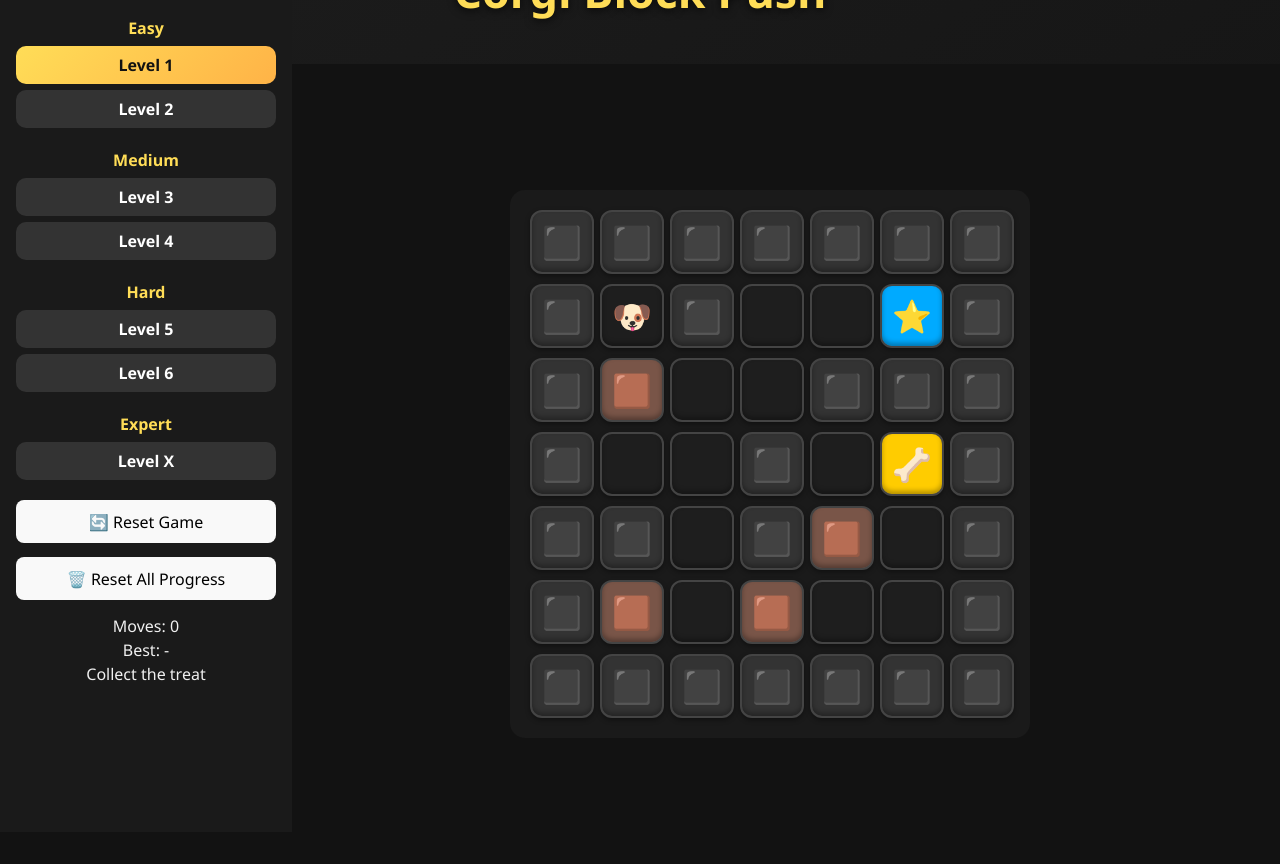
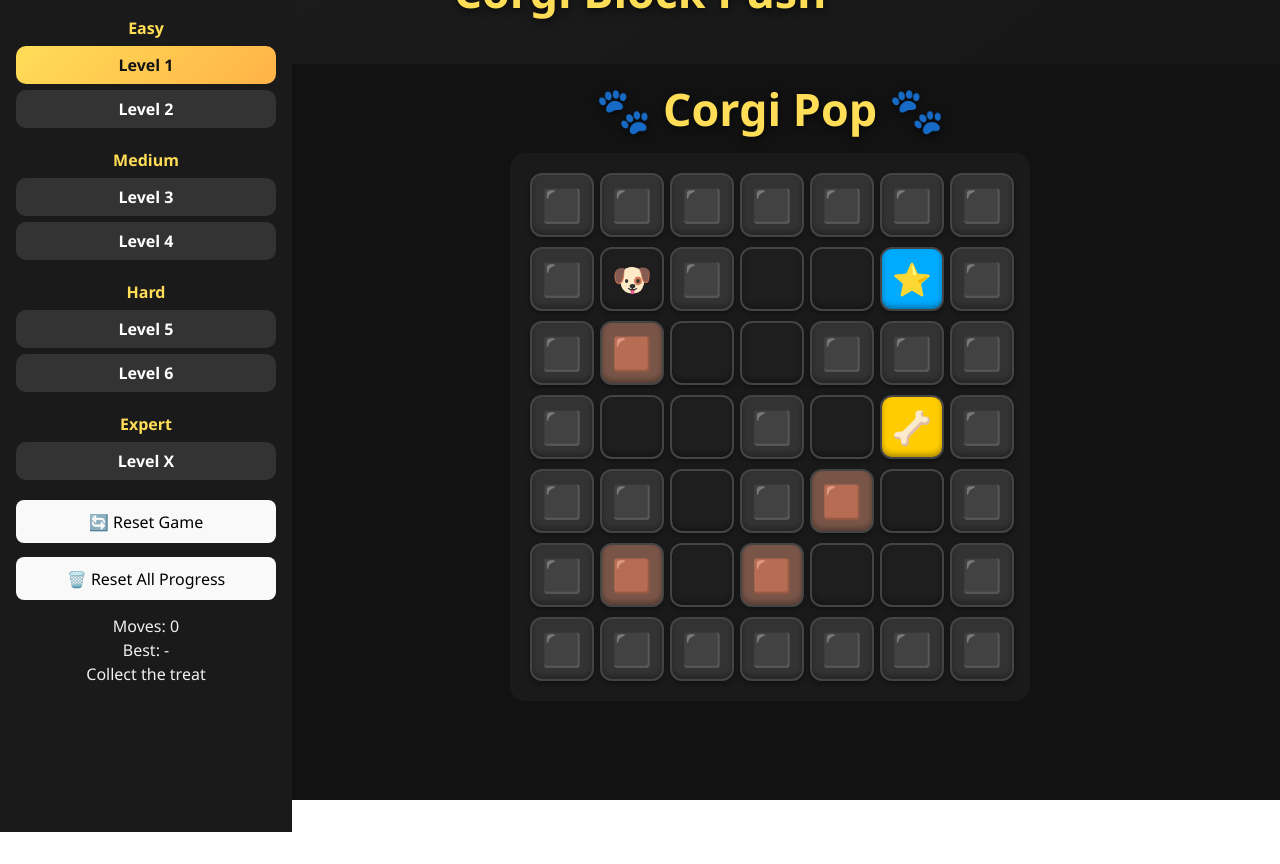
Before and after one commit to brendanbobryk/corgi-block-push, a React (Vite) app in the folder corgi-block-push/: page / in a window 1280 px wide. After the commit the page ends 800 px from the top, so only its background shows below. Built offline with nearby package versions, Linux system fonts and the light colour scheme.

Commit message:
stabilized game grid in window

```diff
--- a/corgi-block-push/src/components/Game.jsx
+++ b/corgi-block-push/src/components/Game.jsx
@@ -41,7 +41,6 @@ const Game = () => {
     const newGrid = LEVELS[levelIndex].grid.map(row =>
       row.map(cell => [...cell])
     );
-
     setGrid(newGrid);
     setHasWon(false);
     setHasTreat(false);
@@ -84,13 +83,10 @@ const Game = () => {
     if (pushable) {
       const px = nx + dir.x;
       const py = ny + dir.y;
-
       if (px < 0 || py < 0 || px >= GRID_COLS || py >= GRID_ROWS) return triggerShake();
-
       if (newGrid[py][px].some(o =>
         o.properties.includes("WALL") || o.properties.includes("PUSH")
       )) return triggerShake();
-
       newGrid[py][px].push(pushable);
       newGrid[ny][nx] = newGrid[ny][nx].filter(o => o !== pushable);
     }
@@ -102,7 +98,6 @@ const Game = () => {
     let gotTreat = hasTreatRef.current;
     const landed = newGrid[ny][nx];
     const treat = landed.find(o => o.properties.includes("COLLECTIBLE"));
-
     if (treat) {
       newGrid[ny][nx] = landed.filter(o => o !== treat);
       gotTreat = true;
@@ -111,7 +106,6 @@ const Game = () => {
 
     const nextMoves = moves + 1;
     const win = landed.some(o => o.properties.includes("WIN"));
-
     if (win && gotTreat) {
       setHasWon(true);
       setBestMoves(prev => {
@@ -151,21 +145,23 @@ const Game = () => {
     return acc;
   }, {});
 
+  // Lock page scroll
+  useEffect(() => {
+    document.body.style.margin = "0";
+    document.body.style.overflow = "hidden";
+    document.documentElement.style.overflow = "hidden";
+  }, []);
+
   return (
-    <div style={{
-      height: "100vh",
-      width: "100vw",
-      overflow: "hidden",
-      background: "#121212"
-    }}>
+    <div style={{ width: "100vw", height: "100vh", display: "flex", background: "#121212" }}>
 
       {/* Sidebar */}
       <div style={{
         position: "fixed",
         left: 0,
         top: 0,
+        width: SIDEBAR_WIDTH,
         height: "100vh",
-        width: SIDEBAR_WIDTH,
         background: "#1a1a1a",
         padding: 16,
         overflowY: "auto",
@@ -173,13 +169,11 @@ const Game = () => {
         flexDirection: "column",
         gap: 14
       }}>
-
         {Object.entries(grouped).map(([difficulty, levels]) => (
           <div key={difficulty}>
             <div style={{ fontWeight: "bold", marginBottom: 6, color: "#ffdd57" }}>
               {difficulty}
             </div>
-
             {levels.map(lvl => (
               <button
                 key={lvl.index}
@@ -203,47 +197,56 @@ const Game = () => {
             ))}
           </div>
         ))}
-
         <button onClick={() => resetGame()}>🔄 Reset Game</button>
-
-        <button onClick={() => {
-          localStorage.removeItem("bestMoves");
-          setBestMoves({});
-        }}>
+        <button onClick={() => { localStorage.removeItem("bestMoves"); setBestMoves({}); }}>
           🗑️ Reset All Progress
         </button>
-
         <div>
-          Moves: {moves}<br />
-          Best: {bestMoves[String(currentLevel)] ?? "-"}<br />
+          Moves: {moves}<br/>
+          Best: {bestMoves[String(currentLevel)] ?? "-"}<br/>
           {hasTreat ? "🦴 Treat collected!" : "Collect the treat"}
         </div>
-
         {hasWon && <div>🎉 You Win!</div>}
       </div>
 
       {/* Game Area */}
       <div style={{
         marginLeft: SIDEBAR_WIDTH,
+        width: `calc(100vw - ${SIDEBAR_WIDTH}px)`,
         height: "100vh",
         display: "flex",
         justifyContent: "center",
-        alignItems: "center"
+        alignItems: "flex-start",
+        overflow: "hidden",
+        paddingTop: 20,
+        boxSizing: "border-box"
       }}>
-        <div className={shake ? "shake" : ""} style={{
-          display: "grid",
-          gridTemplateColumns: `repeat(${GRID_COLS}, ${CELL_SIZE}px)`,
-          gap: 10,
-          background: "#1a1a1a",
-          padding: 20,
-          borderRadius: 15
+        <div style={{
+          textAlign: "center",
+          maxHeight: "100%",
+          overflowY: "auto",
+          paddingBottom: 20
         }}>
-          {grid.map((row,y)=>row.map((cell,x)=>(
-            <Cell key={`${x}-${y}`} content={cell}/>
-          )))}
+          <h1 style={{ color: "#ffdd57", margin: "0 0 20px 0" }}>🐾 Corgi Pop 🐾</h1>
+          <div
+            className={shake ? "shake" : ""}
+            style={{
+              display: "grid",
+              gridTemplateColumns: `repeat(${GRID_COLS}, ${CELL_SIZE}px)`,
+              gap: 10,
+              background: "#1a1a1a",
+              padding: 20,
+              borderRadius: 15
+            }}
+          >
+            {grid.map((row, y) =>
+              row.map((cell, x) => (
+                <Cell key={`${x}-${y}`} content={cell} />
+              ))
+            )}
+          </div>
         </div>
       </div>
-
     </div>
   );
 };
```
